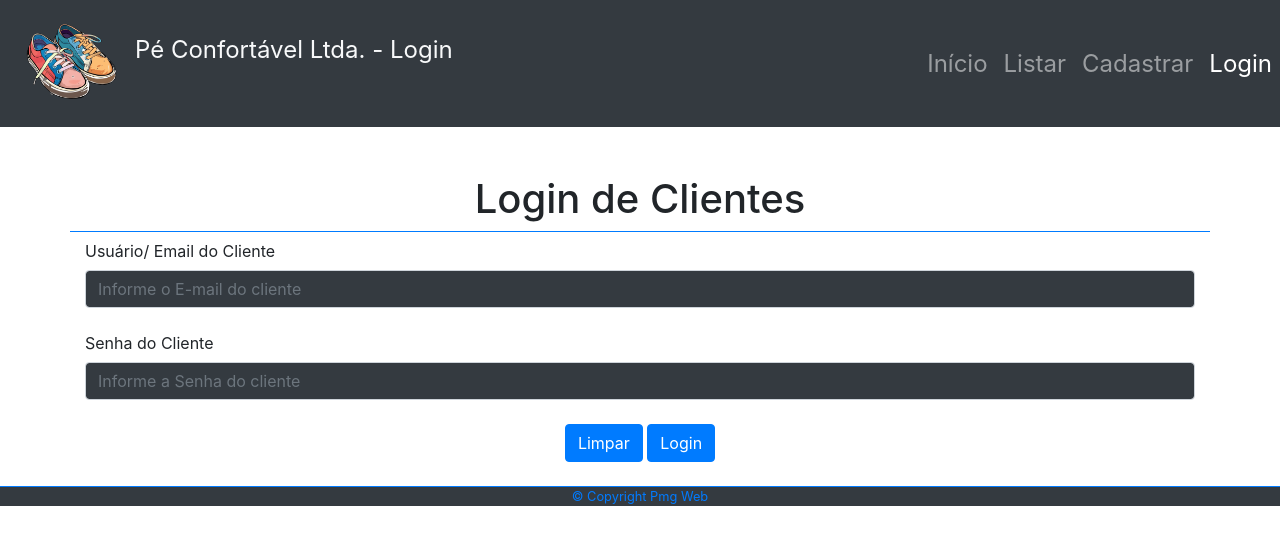
After one commit to ChristianSalazar07/peconfortavel, a Django app: page /cliente/login/ in a window 1280 px wide. The commit adds this page. Shown: the top 545 px of the page. Run offline with Django 4.2, Linux system fonts and the light colour scheme.

Commit message:
Adição de Pagina de Login

```diff
--- a/cliente/forms.py
+++ b/cliente/forms.py
@@ -12,3 +12,7 @@ class clienteForm(forms.Form):
     contato = forms.ChoiceField(required=True, help_text="Informe a forma de contato:", choices=cliente.contatos)
     email = forms.CharField(max_length=100, required=True, help_text="Informe o E-mail:")
     senha = forms.CharField(max_length=256, required=True, help_text="Informe a senha:")
+
+class loginForm(forms.Form):
+    email = forms.CharField(max_length=100, required=True, help_text="Informe o E-mail:")
+    senha = forms.CharField(max_length=256, required=True, help_text="Informe a senha:")
--- a/cliente/models.py
+++ b/cliente/models.py
@@ -1,5 +1,7 @@
 from django.db import models
 from django.contrib.auth.hashers import make_password, check_password
+from django.contrib.auth.models import AbstractUser
+from django.utils.crypto import get_random_string
 
 # Create your models here.
 class cliente(models.Model):
@@ -33,11 +35,13 @@ class cliente(models.Model):
     contato = models.CharField(max_length=1, null=False, help_text="Informe a forma de contato:", choices=contatos)
     email = models.CharField(max_length=100, null=True, help_text="Informe o E-mail:")
     senha = models.CharField(max_length=256, null=False, help_text="Informe a senha:")
+    custom_salt = models.CharField(max_length=32, null=False, help_text="Salt gerado")
 
     def __str__(self):
         return f"CPF: {self.cpf} - Nome: {self.nome} - Telefone: {self.telefone}"
 
     def save(self):
         if not self.senha.startswith(('pbkdf2_', 'argon2', 'bcrypt')):
-            self.senha = make_password(self.senha)
+            self.custom_salt = get_random_string(length=32)
+            self.senha = make_password(self.senha, salt=self.custom_salt)
         super().save()
--- a/cliente/templates/cliente/cadastrar_clientes.html
+++ b/cliente/templates/cliente/cadastrar_clientes.html
@@ -14,6 +14,7 @@
             <a href="{% url 'index' %}" class="nav-link">Início</a>
             <a href="{% url 'cliente:listar' %}" class="nav-link">Listar</a>
             <a href="{% url 'cliente:cadastrar' %}" class="nav-link active">Cadastrar</a>
+            <a href="{% url 'cliente:login' %}" class="nav-link">Login</a>
         </div>
     </div>
 {% endblock %}
--- a/cliente/templates/cliente/listar_clientes.html
+++ b/cliente/templates/cliente/listar_clientes.html
@@ -14,6 +14,7 @@
             <a href="{% url 'index' %}" class="nav-link">Início</a>
             <a href="{% url 'cliente:listar' %}" class="nav-link active">Listar</a>
             <a href="{% url 'cliente:cadastrar' %}" class="nav-link">Cadastrar</a>
+            <a href="{% url 'cliente:login' %}" class="nav-link">Login</a>
         </div>
     </div>
 {% endblock %}
@@ -73,7 +74,7 @@
                 <td class="text-center">{{ c.get_genero_display }}</td>
                 <td class="text-center">{{ c.get_contato_display }}</td>
                 <td class="text-center">{{ c.email }}</th>
-                <td class="text-center">{{ c.senha }}</td>
+                <td class="text-center">********</td>
             </tr>
             {% endfor %}
         </table>
--- /dev/null
+++ b/cliente/templates/cliente/login_cliente.html
@@ -0,0 +1,59 @@
+{% extends "base_template.html"%}
+
+{% block title%}
+    <title> Pé Confortável Ltda. Login de Clientes </title>
+{% endblock %}
+
+{% block page %}
+- Login
+{% endblock %}
+
+{% block menu %}
+    <div class="collapse navbar-collapse justify-content-end" id="mynavbar">
+        <div class="navbar-nav">
+            <a href="{% url 'index' %}" class="nav-link">Início</a>
+            <a href="{% url 'cliente:listar' %}" class="nav-link">Listar</a>
+            <a href="{% url 'cliente:cadastrar' %}" class="nav-link">Cadastrar</a>
+            <a href="{% url 'cliente:login' %}" class="nav-link active">Login</a>
+        </div>
+    </div>
+{% endblock %}
+
+{% block page_title %}
+    <div class="container text-center border-bottom border-primary">
+        <div class="row mt-5">
+            <div class="col">
+                <h1>Login de Clientes</h1>
+            </div>
+        </div>
+    </div>
+{% endblock %}
+
+{% block main %}
+
+{% if mensagem %}
+    <div class="container bg-danger text-white">
+        <p>{{mensagem}}</p>
+    </div>
+{% endif %}
+
+<div class="container">
+    <form name="idFrmLoginCliente" action="{% url 'cliente:login' %}" method="post">
+    {% csrf_token %}
+        <div class="form-group">
+            <label for="idEmailCliente" class="col-form-label">Usuário/ Email do Cliente</label>
+            <input class="form-control bg-dark text-light" type="email" id="idEmailCliente" name="email"
+                placeholder="Informe o E-mail do cliente" maxlength="100" required>
+        </div>
+        <div class="form-group">
+            <label for="idSenhaCliente" class="col-form-label">Senha do Cliente</label>
+            <input class="form-control bg-dark text-light" type="password" id="idSenhaCliente" name="senha"
+                placeholder="Informe a Senha do cliente" maxlength="100" required>
+        </div>
+        <div class="form-group my-4 text-center">
+            <input type="reset" value="Limpar" class="btn btn-primary btn-md">
+            <input type="submit" value="Login" class="btn btn-primary btn-md">
+        </div>
+    </form>
+</div>
+{% endblock %}
--- a/cliente/urls.py
+++ b/cliente/urls.py
@@ -5,5 +5,6 @@ app_name = "cliente"
 
 urlpatterns = [
     path('listar/', views.listar, name='listar'),
-    path('cadastrar/', views.cadastrar, name='cadastrar')
+    path('cadastrar/', views.cadastrar, name='cadastrar'),
+    path('login/', views.login, name='login')
 ]
--- a/cliente/views.py
+++ b/cliente/views.py
@@ -1,6 +1,8 @@
 from django.shortcuts import render
 from .models import cliente
-from .forms import clienteForm
+from .forms import clienteForm, loginForm
+from django.contrib.auth.hashers import make_password, check_password
+from django.http import HttpResponse
 
 # Create your views here.
 def listar(request):
@@ -34,5 +36,32 @@ def cadastrar(request):
             email = dados_cliente['email'],
             senha = dados_cliente['senha'],
         )
-        c.save()
+        if cliente.objects.filter(email=dados_cliente['email']).exists():
+            return HttpResponse("Usuário já existe")
+        else:
+            c.save()
     return render(request, 'cliente/cadastrar_clientes.html', context)
+
+def login(request):
+    if request.method == 'POST':
+        form = loginForm(request.POST)
+        if form.is_valid():
+            dados_login = form.cleaned_data
+            try:
+                usuario = cliente.objects.get(email=dados_login['email'])
+                p = make_password(dados_login['senha'], salt=usuario.custom_salt)
+                if cliente.objects.filter(email=dados_login['email']).exists() and p == usuario.senha:
+                    return HttpResponse(f"Sucesso")
+                else:
+                    mensagem = "Senha incorreta"
+                    context = {
+                        "mensagem": mensagem
+                    }
+                    return render(request, 'cliente/login_cliente.html', context)
+            except cliente.DoesNotExist:
+                mensagem = "Usuário não existente"
+                context = {
+                    "mensagem": mensagem
+                }
+                return render(request, 'cliente/login_cliente.html', context)
+    return render(request, 'cliente/login_cliente.html')
--- a/fabricante/models.py
+++ b/fabricante/models.py
@@ -4,6 +4,7 @@ from django.db import models
 class fabricante(models.Model):
     codigo = models.AutoField(primary_key=True)
     nome = models.CharField(max_length=70, null=False, blank=False, help_text="Informe o nome do fabricante:")
+    desativado = models.BooleanField(default=False)
 
     def __str__(self):
         return f"Código: {self.codigo} - Nome: {self.nome}"
--- a/fabricante/urls.py
+++ b/fabricante/urls.py
@@ -5,5 +5,7 @@ app_name = "fabricante"
 
 urlpatterns = [
     path('listar/', views.listar, name='listar'),
-    path('cadastrar/', views.cadastrar, name='cadastrar')
+    path('cadastrar/', views.cadastrar, name='cadastrar'),
+    path('excluir/<int:codigoFabricante>', views.excluir, name="excluir"),
+    path('atualizar/<int:codigoFabricante>', views.atualizar, name="atualizar")
 ]
--- a/fabricante/views.py
+++ b/fabricante/views.py
@@ -19,3 +19,9 @@ def cadastrar(request):
         )
         fab.save()
     return render(request, "fabricante/cadastrar_fabricantes.html")
+
+def excluir(request, codigoFabricante):
+    pass
+
+def atualizar(request, codigoFabricante):
+    pass
```
Also changed, not shown: fabricante/templates/fabricante/listar_fabricantes.html (+54 -0 lines), peconfortavel/settings.py (+8 -0 lines), templates/index.html (+4 -4 lines), cliente/migrations/0002_cliente_custom_salt_alter_cliente_contato_and_more.py (added), fabricante/migrations/0003_fabricante_desativado.py (added).
